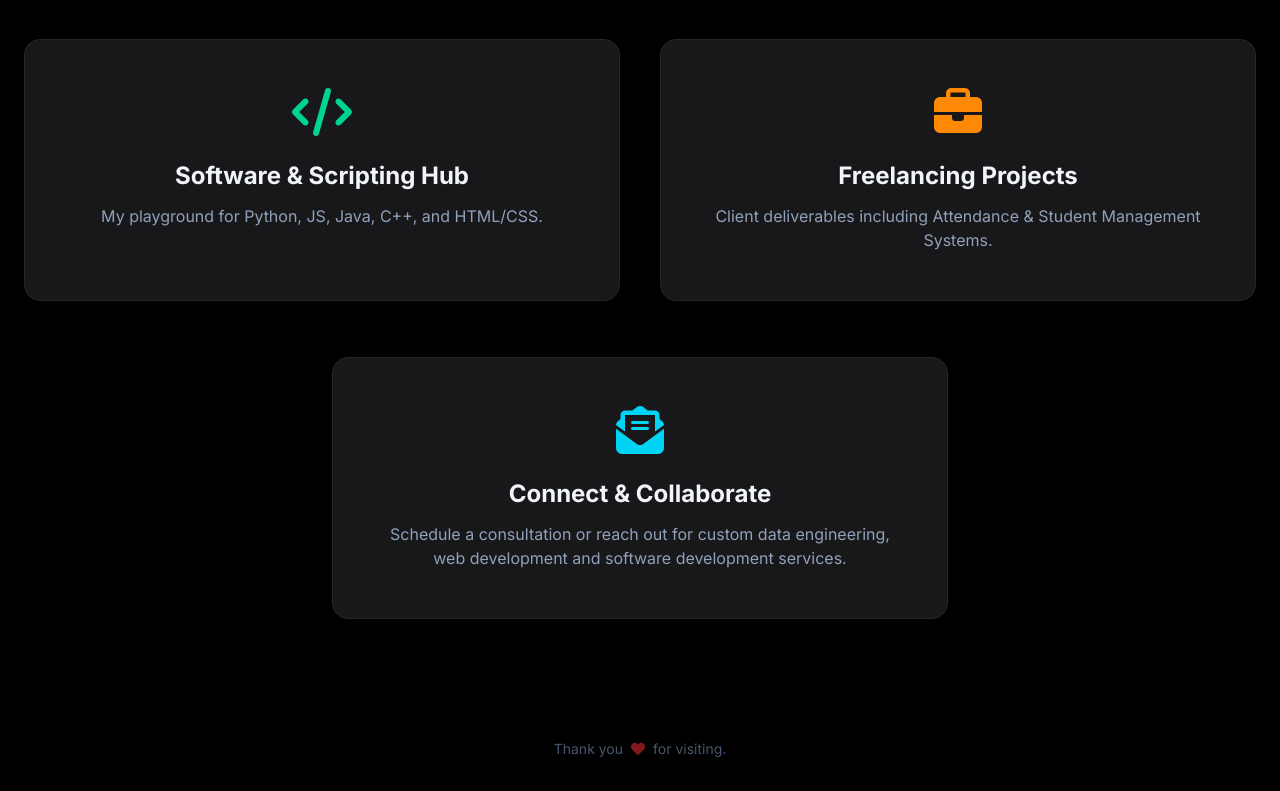
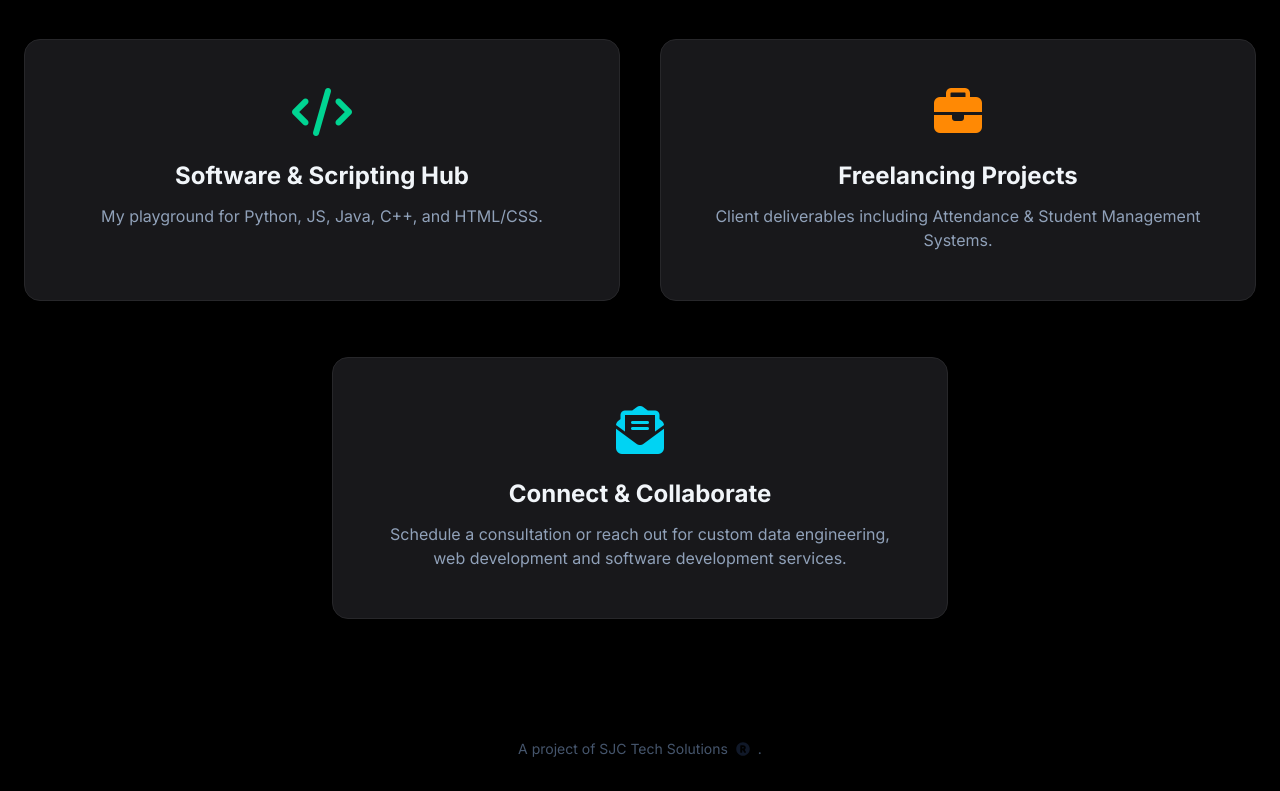
Before and after one commit to ShaheerJamalChishti90/ShaheerJamal-Portfolio, a Next.js app: page / in a window 1280 px wide. Shown: the part 725-1516 px from the top of the page. Built offline with nearby package versions, Linux system fonts and the light colour scheme.

Commit message:
updated the footer line

```diff
--- a/src/app/page.tsx
+++ b/src/app/page.tsx
@@ -17,7 +17,7 @@ import InquiryForm from '../components/InquiryForm';
 import MeetingFunnel from '../components/MeetingFunnel';
 
 // --- ICON IMPORTS ---
-import { FaYoutube, FaLinkedin, FaGithub, FaEnvelope, FaGoogle, FaFileAlt, FaTimes, FaHeart, FaArrowRight, FaCalendarAlt } from 'react-icons/fa';
+import { FaYoutube, FaLinkedin, FaGithub, FaEnvelope, FaGoogle, FaFileAlt, FaTimes, FaHeart, FaArrowRight, FaCalendarAlt, FaRegistered } from 'react-icons/fa';
 
 const App: React.FC = () => {
   const [activeModal, setActiveModal] = useState<string | null>(null);
@@ -183,7 +183,7 @@ const App: React.FC = () => {
       {/* --- FOOTER --- */}
       <footer className="text-center py-8 text-slate-600 text-sm relative z-10">
         <p className="mt-2 flex items-center justify-center gap-1">
-          Thank you <FaHeart className="text-red-900 mx-1" /> for visiting.
+          A project of SJC Tech Solutions<FaRegistered className="text-gray-900 mx-1" />.
         </p>
       </footer>
     </div>
```
